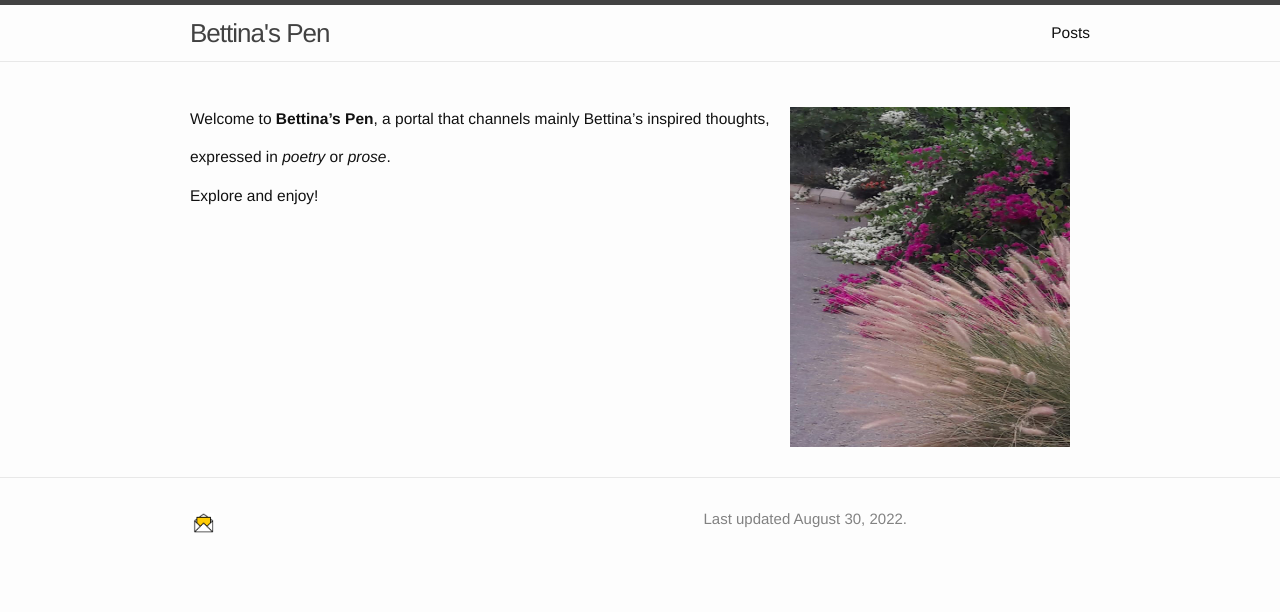
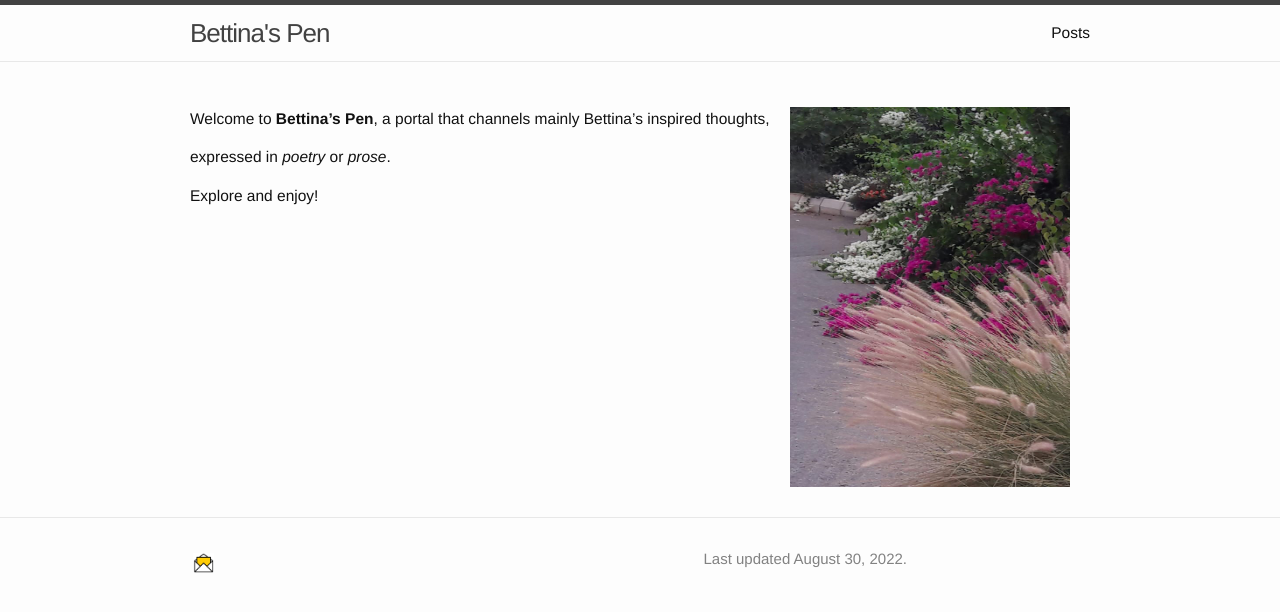
Before and after one commit to l-omar-chehab/bettinaspen.github.io-1, a Jekyll site: the page built from index.md, in a window 1280 px wide. Shown: the top 612 px of the page. Built offline with Jekyll 4.4.1, drawn with Linux system fonts in a browser that asks for light colours.

Commit message:
Update index.md

```diff
--- a/index.md
+++ b/index.md
@@ -4,7 +4,7 @@ layout: default
 
 <!--This is a comment for me that will not appear on the website-->
 
-![flower](./img/flower.jpg){: style="float: right; margin: 0px 20px; width: 280px; height: 340px" name="flower"}
+![flower](./img/flower.jpg){: style="float: right; margin: 0px 20px; width: 280px; height: 380px" name="flower"}
 
 Welcome to **Bettina's Pen**, a portal that channels mainly Bettina's inspired thoughts,
 
```
